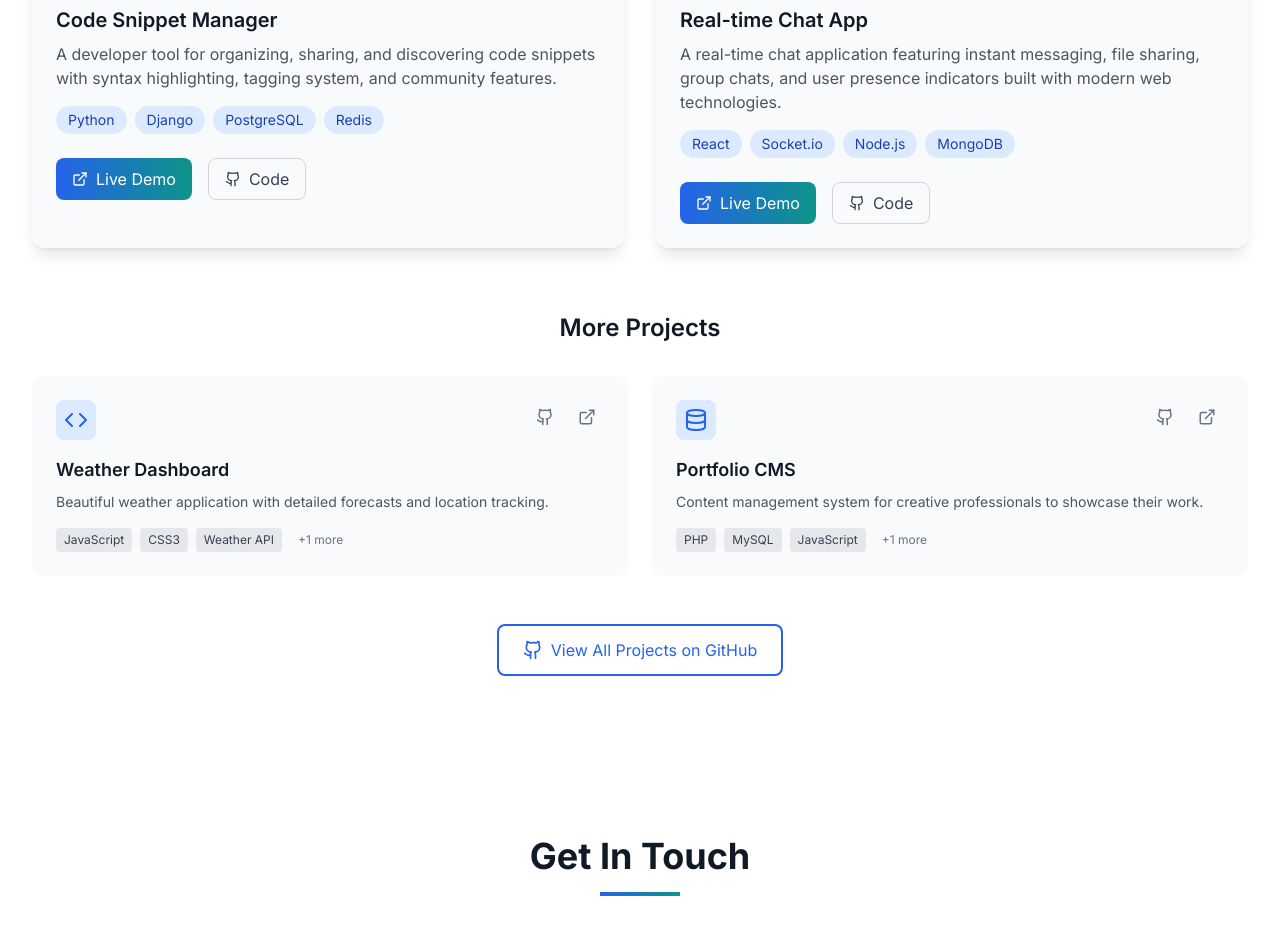
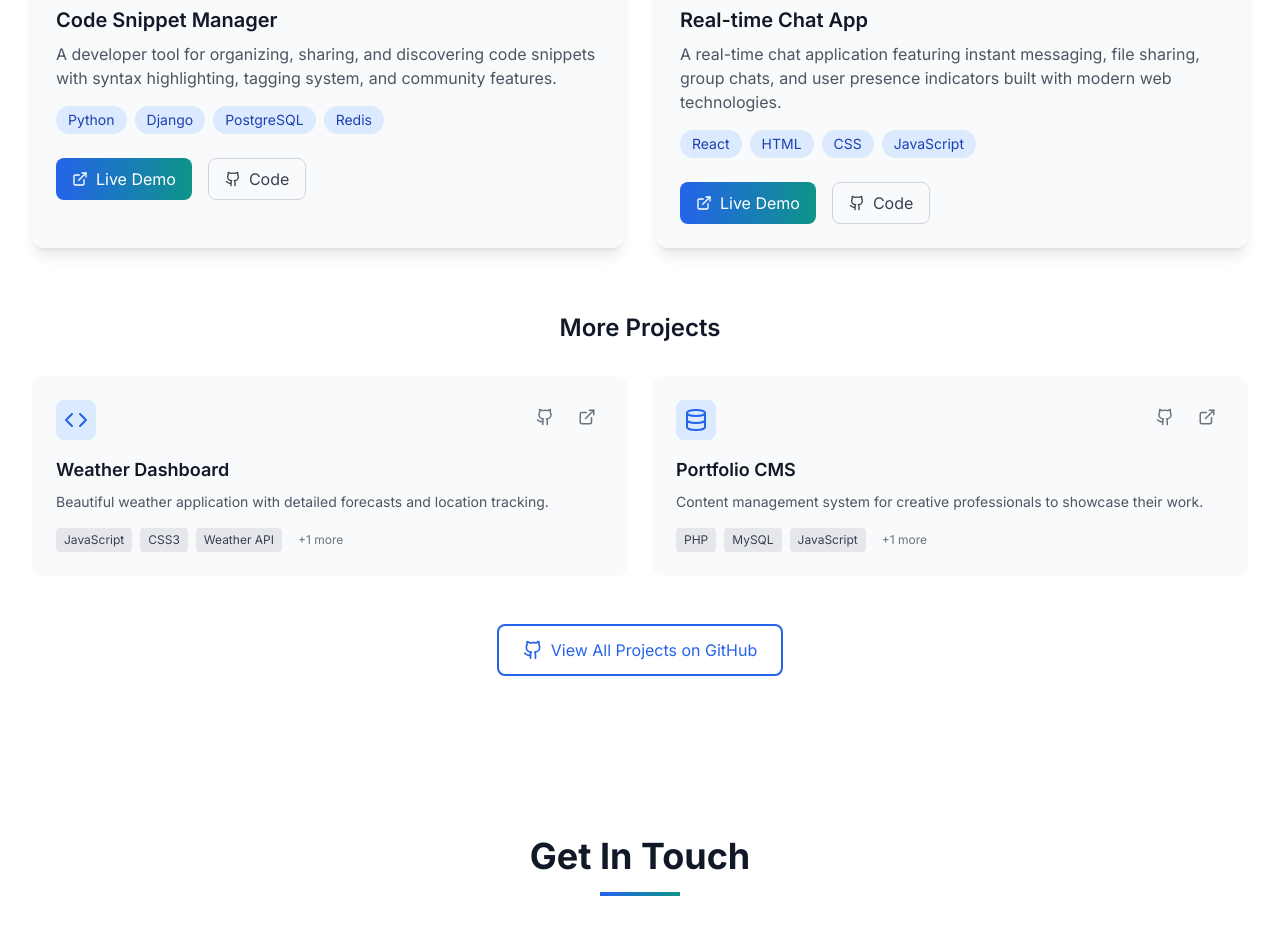
Before and after one commit to Eyob37/New-project, a React (Vite) app: page / in a window 1280 px wide. Shown: the part 3520-4447 px from the top of the page. Built offline with nearby package versions, Linux system fonts and the light colour scheme.

Commit message:
Update Projects.tsx

```diff
--- a/src/components/Projects.tsx
+++ b/src/components/Projects.tsx
@@ -81,9 +81,8 @@ const Projects: React.FC = () => {
       title: 'Real-time Chat App',
       description: 'Modern chat application with real-time messaging and file sharing.',
       longDescription: 'A real-time chat application featuring instant messaging, file sharing, group chats, and user presence indicators built with modern web technologies.',
-      technologies: ['React', 'Socket.io', 'Node.js', 'MongoDB'],
-      liveUrl: 'https://chat-app-demo.example.com',
-      githubUrl: 'https://github.com/eyob/realtime-chat',
+      technologies: ['React', 'HTML', 'CSS', 'JavaScript'],
+      liveUrl: 'https://eyobchat.vercel.app/',
       image: 'https://images.pexels.com/photos/267350/pexels-photo-267350.jpeg?auto=compress&cs=tinysrgb&w=800',
       icon: <Globe className="w-6 h-6" />,
       featured: true
```
